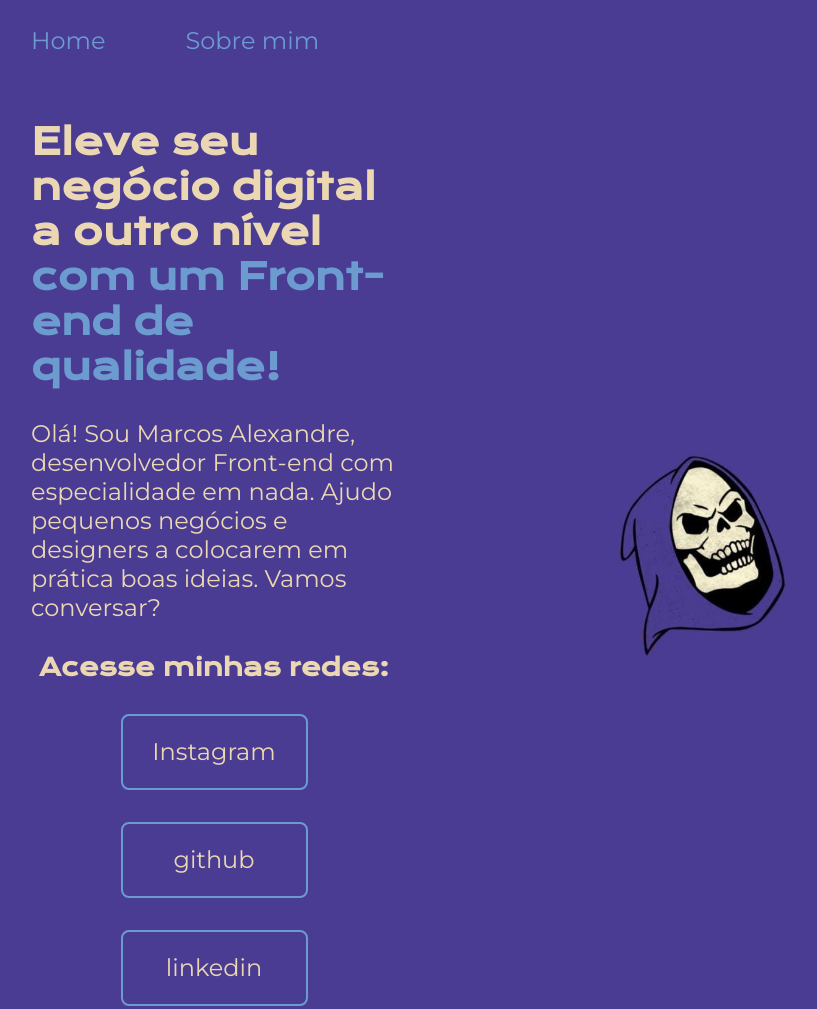
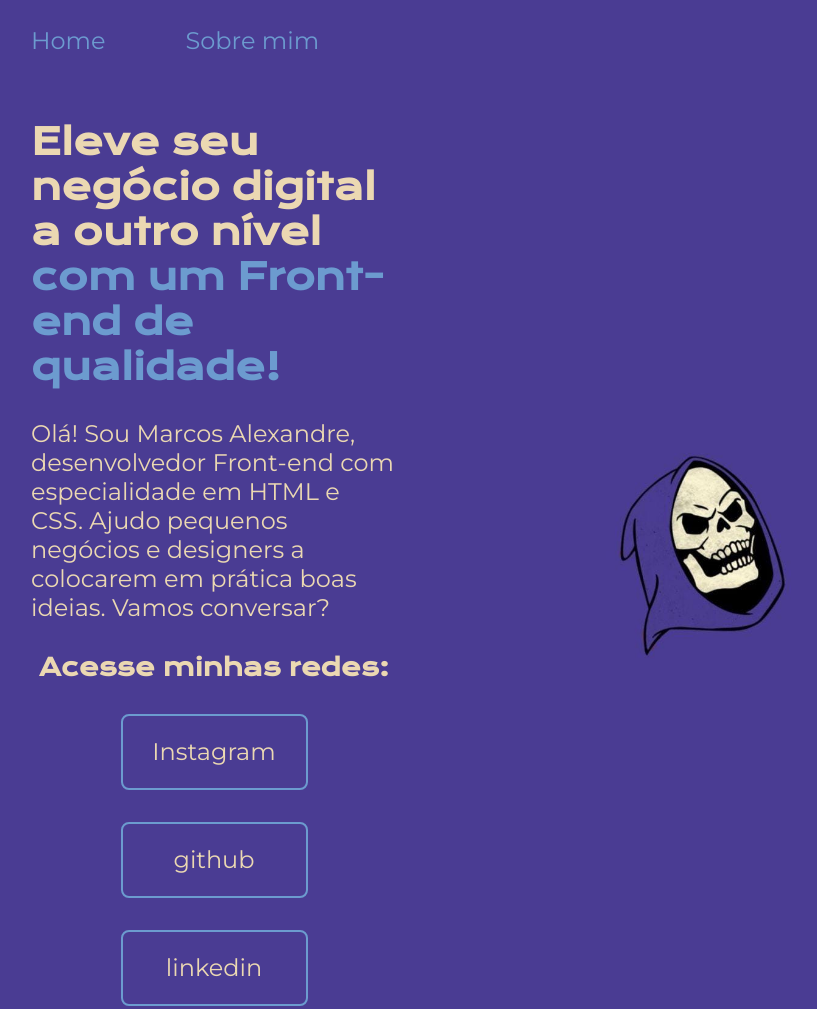
Before and after one commit to MarcosAlex404/portfolio, a plain HTML site: page index.html in a window 1280 px wide. Shown: the top 1009 px of the page, without its empty margins (161-978 px from the left). Drawn offline with nearby package versions, Linux system fonts and the light colour scheme.

Commit message:
Update index.html

```diff
--- a/index.html
+++ b/index.html
@@ -17,7 +17,7 @@
     <main class="apresentacao">
         <section class="apresentacao__conteudo">
             <h1 class="apresentacao__conteudo__titulo">Eleve seu negócio digital a outro nível <strong class="titulo-inicial">com um Front-end de qualidade!</strong></h1>
-            <p class="apresentacao__conteudo__texto">Olá! Sou Marcos Alexandre, desenvolvedor Front-end com especialidade em nada. Ajudo pequenos negócios e designers a colocarem em prática boas ideias. Vamos conversar?</p>
+            <p class="apresentacao__conteudo__texto">Olá! Sou Marcos Alexandre, desenvolvedor Front-end com especialidade em HTML e CSS. Ajudo pequenos negócios e designers a colocarem em prática boas ideias. Vamos conversar?</p>
             <div class="apresentacao__links">
                 <h2 class="apresentacao__links__subtitulo"> Acesse minhas redes:</h2>
                 <a class="apresentacao__link" href="https://instagram.com/marx_xandy?igshid=YmMyMTA2M2Y=">
```
